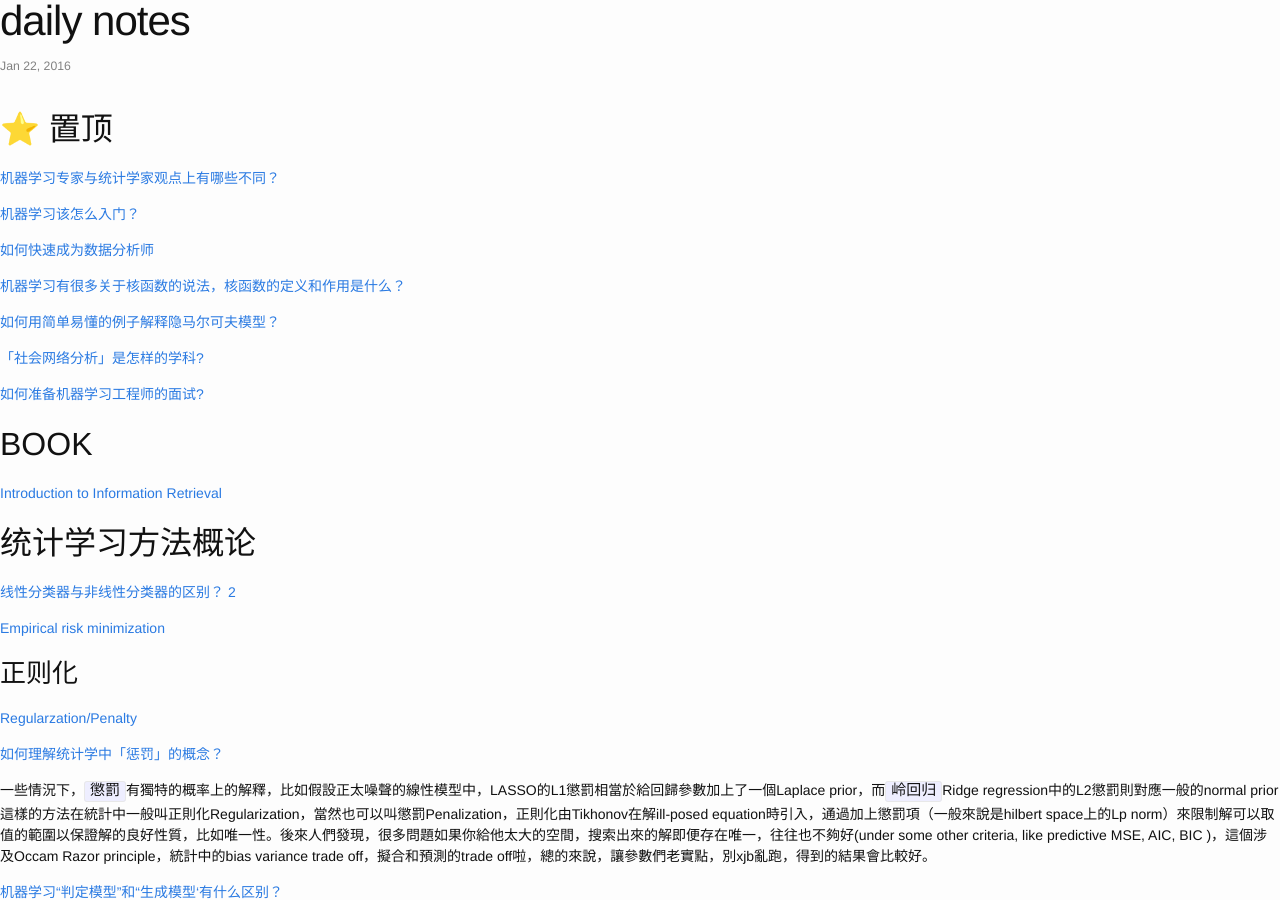
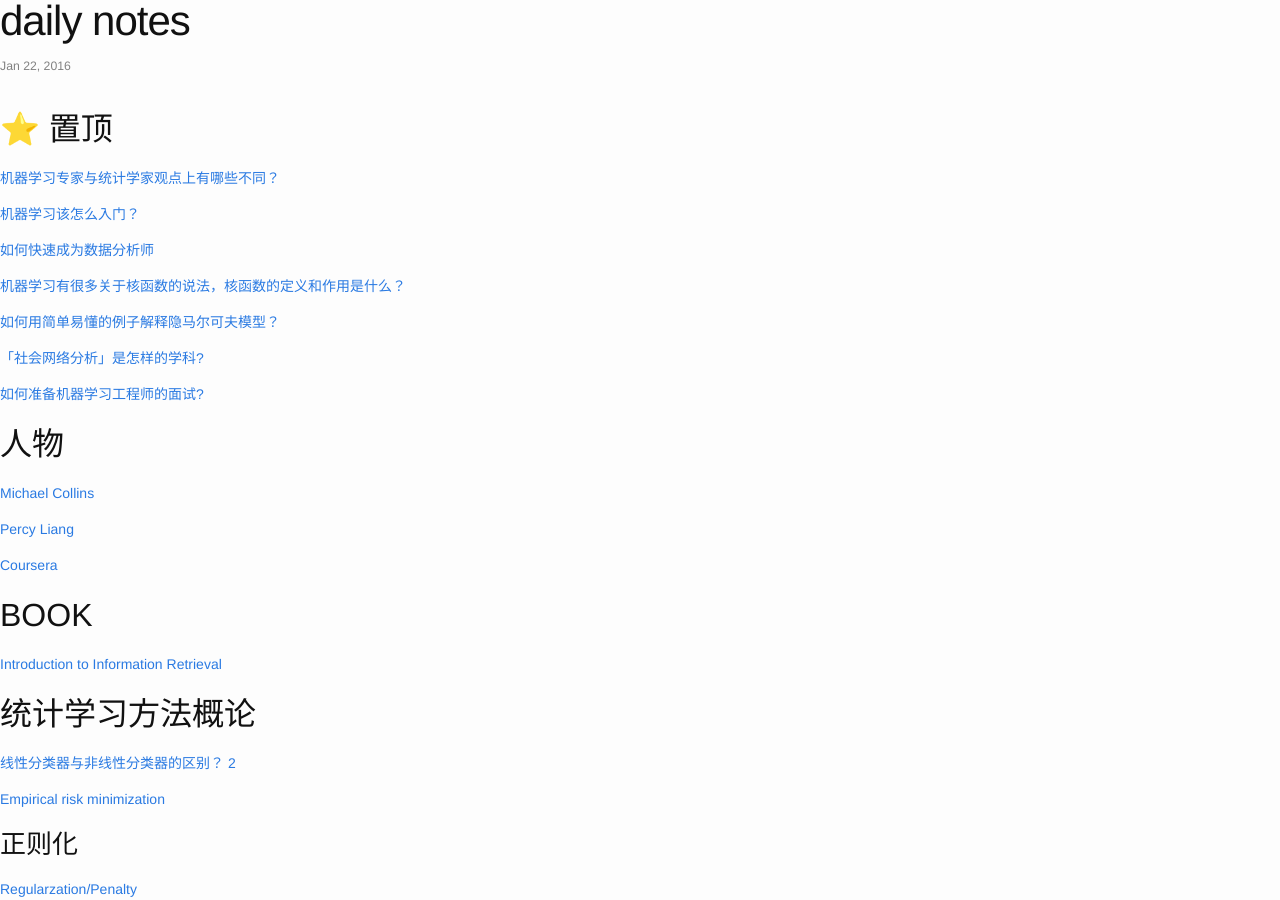
Before and after one commit to cnwarden/cnwarden.github.io, a Jekyll site: the page built from _posts/2016-01-22-notes.markdown, in a window 1280 px wide and 900 px high. Built offline with Jekyll 4.4.1, drawn with Linux system fonts in a browser that asks for light colours; emoji names are drawn with the system emoji font.

Commit message:
Update 2016-01-22-notes.markdown

```diff
--- a/_posts/2016-01-22-notes.markdown
+++ b/_posts/2016-01-22-notes.markdown
@@ -20,6 +20,14 @@ categories: update
 [「社会网络分析」是怎样的学科?](https://www.zhihu.com/question/28939731)
 
 [如何准备机器学习工程师的面试?](https://www.zhihu.com/question/23259302)
+
+## 人物
+
+[Michael Collins](http://www.cs.columbia.edu/~mcollins/)
+
+[Percy Liang](http://cs.stanford.edu/~pliang/)
+
+[Coursera](https://www.coursera.org/course/nlangp?authMode=login&action=enroll&sessionId=970276)
 
 ## BOOK
 
```
